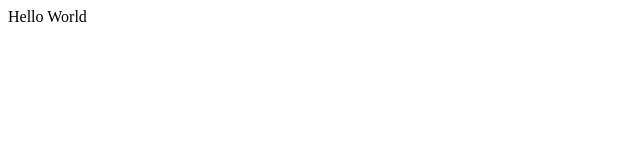
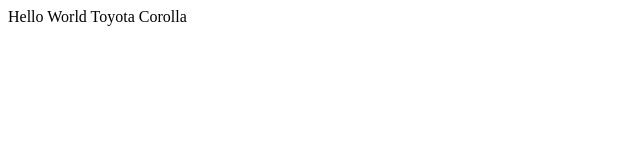
Before and after one commit to ethanwhite11/web-dev-2026, a plain HTML site: page index.html in a window 1280 px wide. Shown: the whole page, without its empty margins (0-640 px from the left). Drawn offline with Linux system fonts and the light colour scheme.

Commit message:
Commit 2

```diff
--- a/index.html
+++ b/index.html
@@ -4,5 +4,7 @@
     </head>
     <body>
         Hello World
+
+        Toyota Corolla
     </body>
 </html>
```
